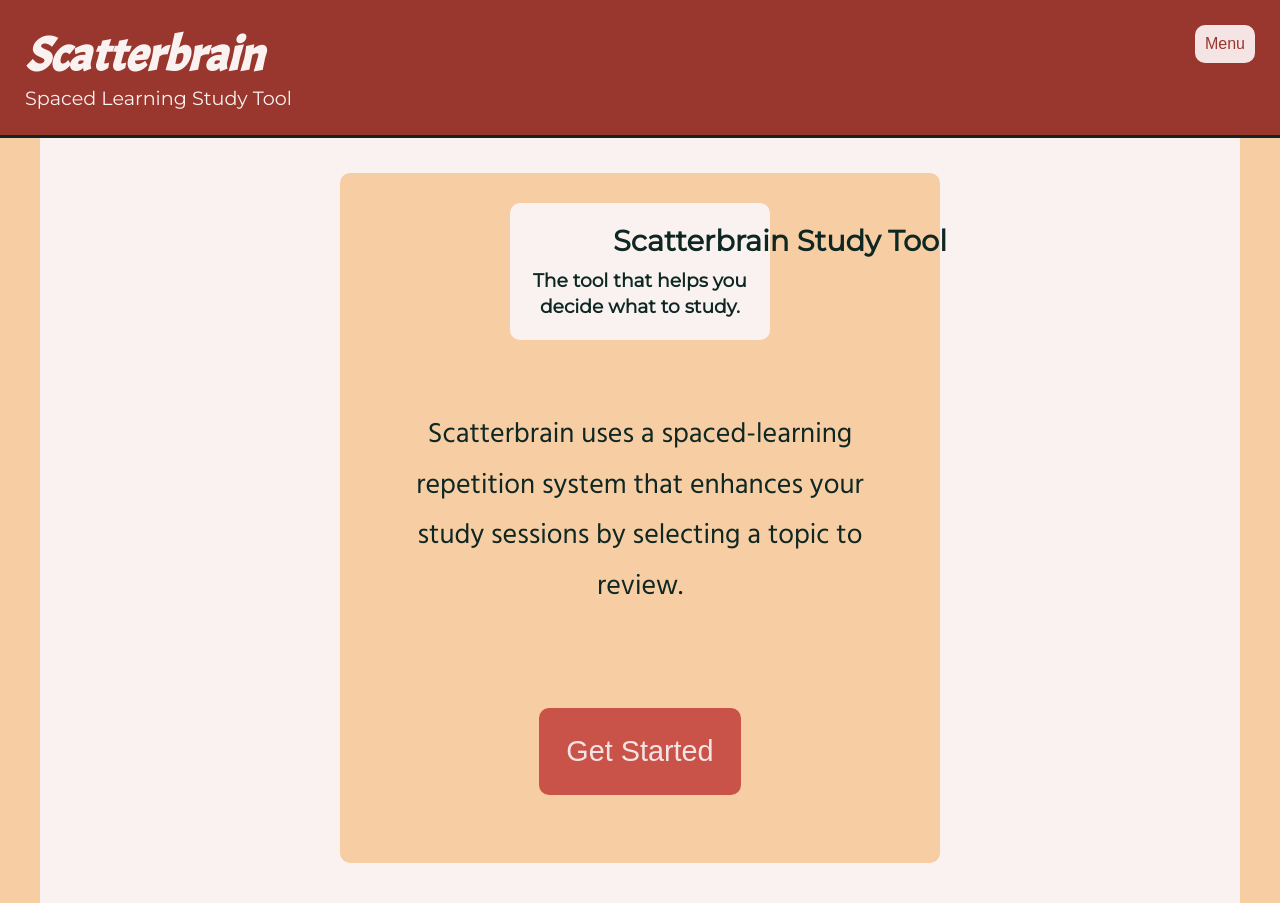
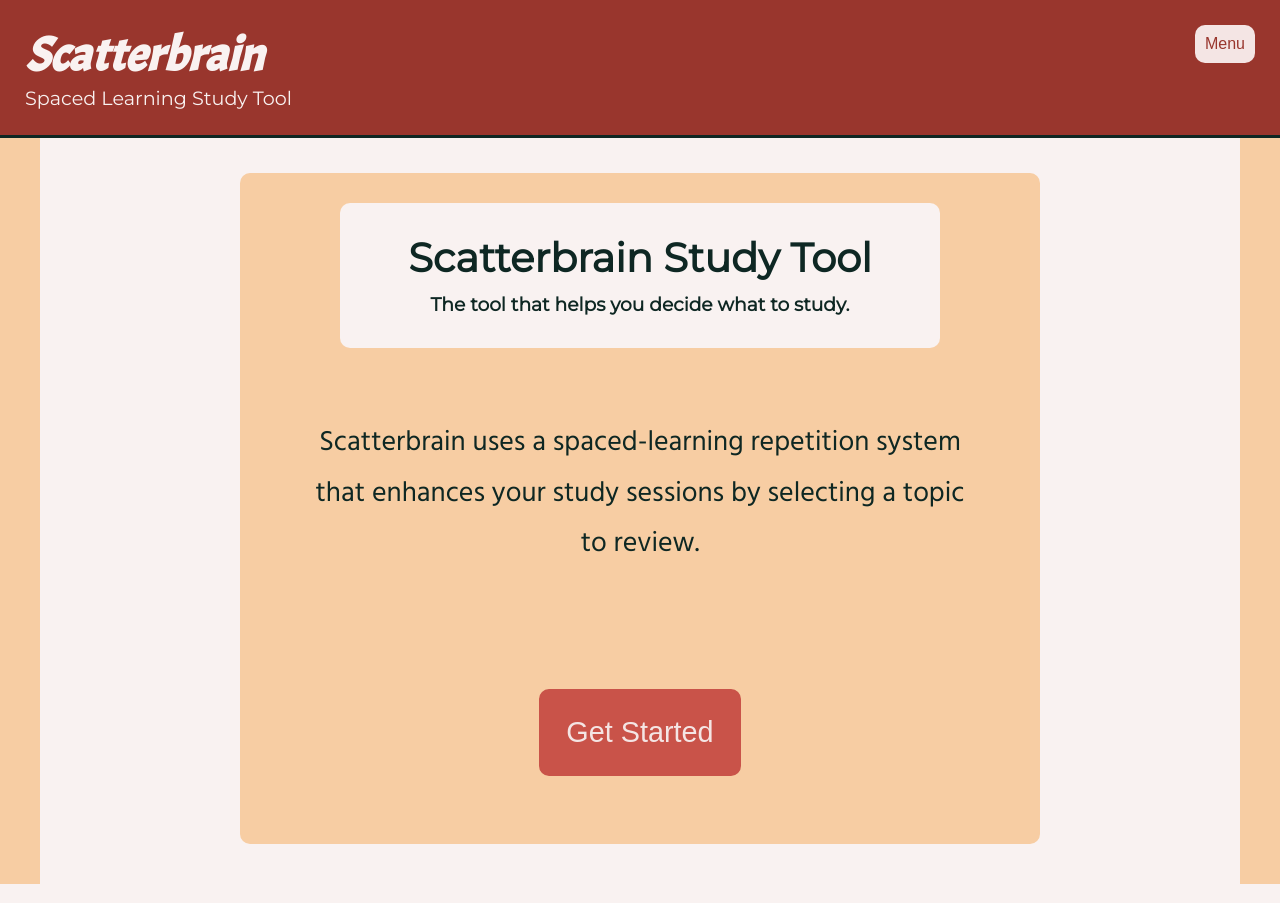
Before and after one commit to bellmarc/scatterbrain-study-app, a React (Create React App) app in the folder client/: page /onboard in a window 1280 px wide. Built offline with nearby package versions, Linux system fonts and the light colour scheme.

Commit message:
updates to responsive onboarding

```diff
--- a/client/src/components/Onboarding/StartProfile.js
+++ b/client/src/components/Onboarding/StartProfile.js
@@ -27,7 +27,7 @@ const handleChange = (e) => {
            <button
           className="start-profile-btn"
         >
-          Get Started
+          Submit
         </button>
         </form>
       </section>
--- a/client/src/style/Onboarding/Welcome.css
+++ b/client/src/style/Onboarding/Welcome.css
@@ -65,7 +65,10 @@
     padding: 20px;
   }
   .welcome-header {
-    font-size: 1.3em;
+    font-size: 2.4em;
+  }
+  .welcome-header-container {
+    min-width: 350px;
   }
   .welcome-text-container {
     padding: 35px;
@@ -74,7 +77,7 @@
     font-size: 1.2em;
     padding: 15px;
     line-height: 1.8em;
-    margin-bottom: 36px;
+    margin-bottom: 60px;
     font-family: "Hind", sans-serif;
   }
   .welcome-btn {
@@ -89,17 +92,19 @@
     padding-top: 10px;
     max-width: 1200px;
   }
+  .welcome-header-container {
+    padding: 30px;
+    min-width: 600px;
+  }
   .welcome-header {
-    width: 500px;
-    font-size: 1.8em;
-
+    font-size: 2.5em;
   }
   .welcome-info {
     padding: 50px;
     font-size: 28px;
   }
   .welcome-text-container {
-    max-width: 600px;
+    max-width: 800px;
   }
   .welcome-btn {
     font-size: 1.8em;
```
